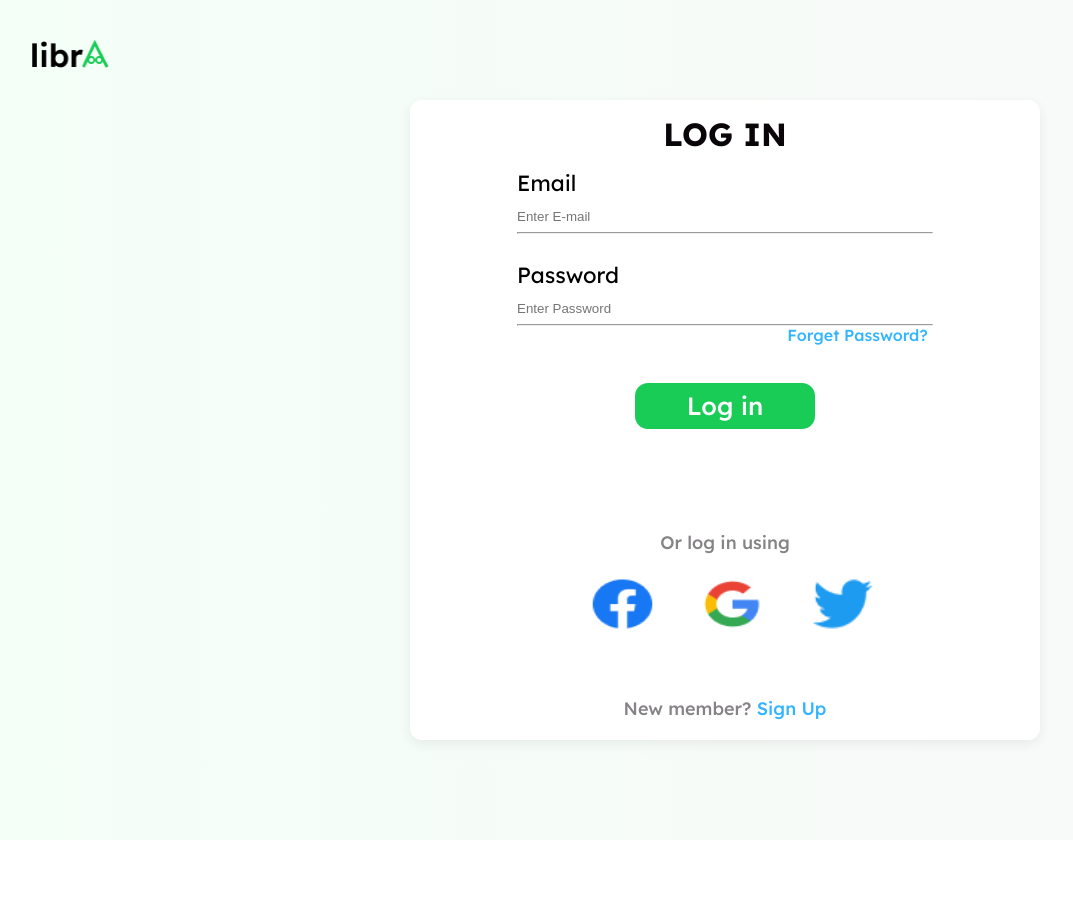
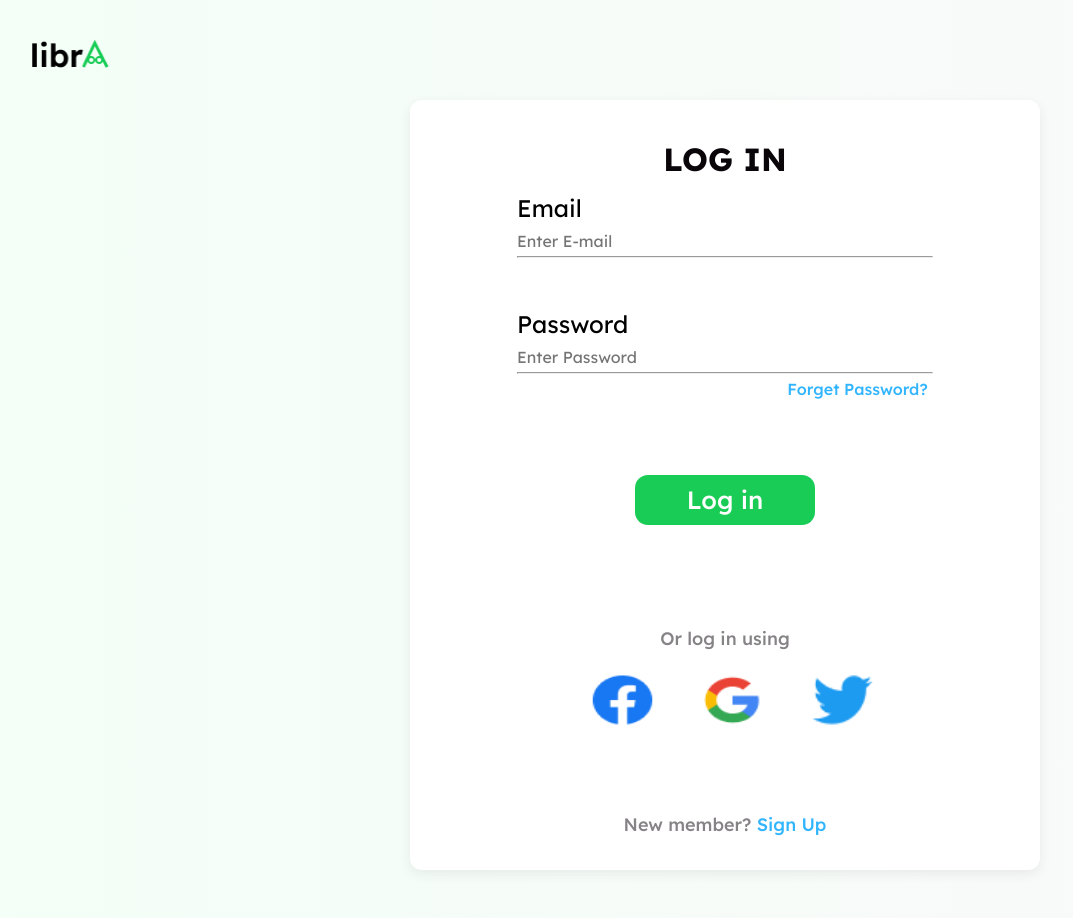
Before and after one commit to Nifix001/Libra, a React (Create React App) app: page /login in a window 1280 px wide. Shown: the top 918 px of the page, without its empty margins (70-1143 px from the left). Before the commit the page ends 840 px from the top, so only its background shows below. Built offline with nearby package versions, Linux system fonts and the light colour scheme.

Commit message:
New commit

```diff
--- a/src/index.css
+++ b/src/index.css
@@ -740,11 +740,11 @@ color: #5E5A5E;
   display: flex;
   flex-direction: column;
   justify-content: center;
-  height: 550px;
+  height: 650px;
   width: 630px;
   border-radius: 12px;
-  padding-top: 70px;
-  padding-bottom: 20px;
+  padding-top: 90px;
+  padding-bottom: 30px;
   box-shadow: 0px 4px 12px rgba(51, 51, 51, 0.08);
 }
 
@@ -765,7 +765,7 @@ color: #5E5A5E;
 
 .form label{
   font-family: Lexend;
-  font-size: 22px;
+  font-size: 24px;
   font-weight: 400;
   line-height: 30px;
   letter-spacing: 0em;
@@ -779,6 +779,13 @@ color: #5E5A5E;
   height: 30px;
   border: none;
   outline: none;
+  font-family: Lexend;
+  font-size: 16px;
+  font-weight: 400;
+  line-height: 20px;
+  letter-spacing: 0em;
+  text-align: left;
+  color: #AEADAE;
 }
 
 .form button{
@@ -793,7 +800,7 @@ color: #5E5A5E;
   width: 180px;
   height: 50px;
   color: #FFFFFF;
-  margin-top: 20px;
+  margin-top: 40px;
 }
 
 .form1 button{
@@ -809,7 +816,7 @@ color: #5E5A5E;
   height: 50px;
   padding: 8px 10px;
   color: #FFFFFF;
-  margin-top: 20px;
+  margin-top: 40px;
 }
 
 .form1{
@@ -818,11 +825,11 @@ color: #5E5A5E;
   display: flex;
   flex-direction: column;
   justify-content: center;
-  height: 700px;
+  height: 650px;
   width: 630px;
   border-radius: 12px;
-  padding-top: 50px;
-  padding-bottom: 80px;
+  padding-top: 70px;
+  padding-bottom: 110px;
   box-shadow: 0px 4px 12px rgba(51, 51, 51, 0.08);
 }
 
@@ -842,7 +849,7 @@ color: #5E5A5E;
 
 .form1 label{
   font-family: Lexend;
-  font-size: 22px;
+  font-size: 24px;
   font-weight: 400;
   line-height: 30px;
   letter-spacing: 0em;
@@ -856,6 +863,14 @@ color: #5E5A5E;
   height: 30px;
   border: none;
   outline: none;
+  font-family: Lexend;
+  font-size: 16px;
+  font-weight: 400;
+  line-height: 20px;
+  letter-spacing: 0em;
+  text-align: left;
+  color: #AEADAE;
+
 }
 
 .form p{
@@ -923,7 +938,7 @@ color: #5E5A5E;
   justify-content: center;
   align-items: center;
   margin-top: 85px;
-  margin-bottom: 20px;
+  margin-bottom: 40px;
 }
 
 .icons p{
--- a/src/pages/LogIn.js
+++ b/src/pages/LogIn.js
@@ -45,7 +45,7 @@ export default function LogIn() {
           onChange={handleChange}
           id="email"
           required/><hr />
-          </label><br />
+          </label><br /><br />
           <label htmlFor="pword">Password<br />
           <input
           type="password"
@@ -56,7 +56,7 @@ export default function LogIn() {
           id="pword"
           required/><hr />
           </label>
-          <span><NavLink>Forget Password?</NavLink></span><br />
+          <span><NavLink>Forget Password?</NavLink></span><br /><br />
           <button>Log in</button>
           <br />
         <div className="icons">
--- a/src/pages/SignUp.js
+++ b/src/pages/SignUp.js
@@ -48,7 +48,7 @@ export default function SignUp() {
           onChange={handleChange}
           id="email"
           required/><hr />
-          </label><br />
+          </label><br /><br />
           <label htmlFor="pword">Password<br />
           <input
           type="password"
@@ -58,7 +58,7 @@ export default function SignUp() {
           onChange={handleChange}
           id="pword"
           required/><hr />
-          </label><br />
+          </label><br /><br />
           <label htmlFor="confirm">Confirm Password<br />
           <input
           type="password"
@@ -68,7 +68,7 @@ export default function SignUp() {
           onChange={handleChange}
           id="confirm"
           required/><hr />
-          </label><br />
+          </label><br /><br />
           <button>Sign Up</button>
           <br />
         <div className="icons">
```
